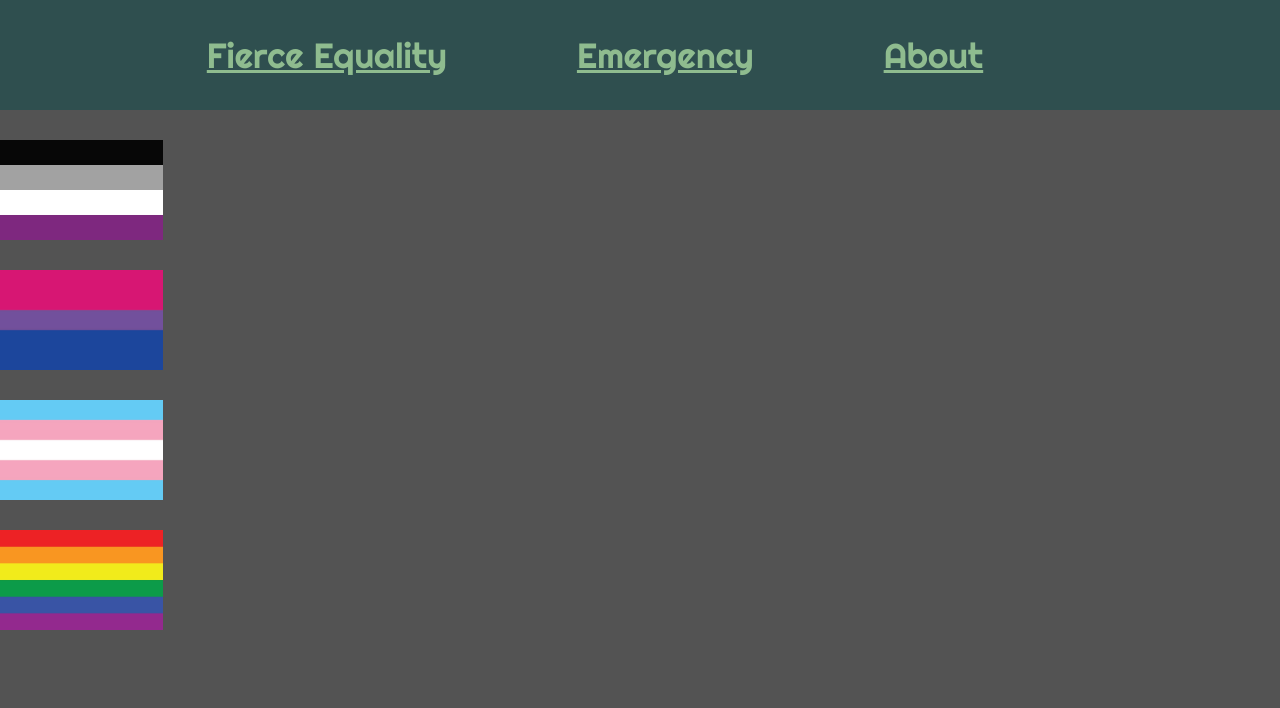
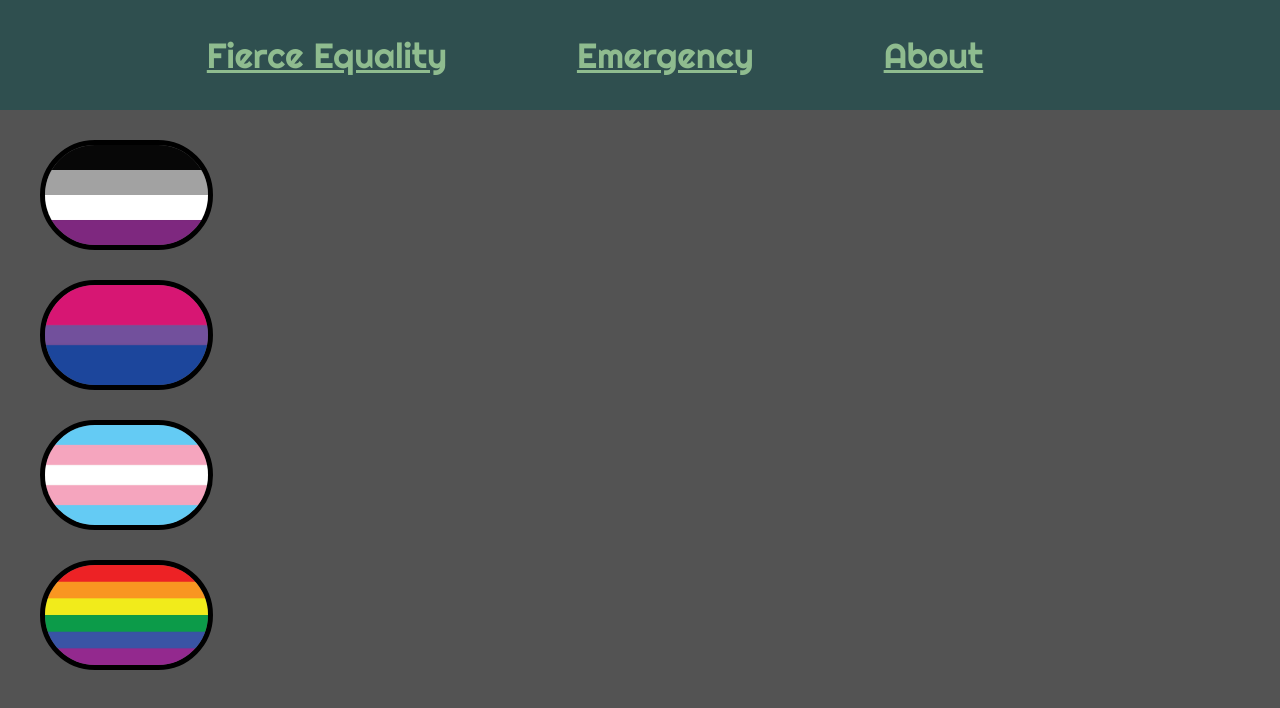
Before and after one commit to sulledy221/FierceEquality2.0, a React (Create React App) app: page / in a window 1280 px wide. Shown: the top 708 px of the page. Built offline with nearby package versions, Linux system fonts and the light colour scheme.

Commit message:
images rendering on the page

```diff
--- a/src/components/HomePage.jsx
+++ b/src/components/HomePage.jsx
@@ -7,10 +7,34 @@ export default function HomePage({ flagItems }) {
   // const [choice, setChoice] = useState("");
   return (
     <div>
-      <img src="/assets/FLAGS/Asexual.jpeg" alt="" className="div-flag" />
-      <img src="/assets/FLAGS/bisexual.jpeg" alt="" className="div-flag" />
-      <img src="/assets/FLAGS/trans.jpeg" alt="" className="div-flag" />
-      <img src="/assets/FLAGS/rainbow.jpeg" alt="" className="div-flag" />
+      <li className="list-flag">
+        <img
+          src="/assets/FLAGS/Asexual.jpeg"
+          alt="Asexual Pride Flag"
+          className="img-flag"
+        />
+      </li>
+      <li className="list-flag">
+        <img
+          src="/assets/FLAGS/bisexual.jpeg"
+          alt="Bisexual Pride Flag"
+          className="img-flag"
+        />
+      </li>
+      <li className="list-flag">
+        <img
+          src="/assets/FLAGS/trans.jpeg"
+          alt="Transgender Pride Flag"
+          className="img-flag"
+        />
+      </li>
+      <li className="list-flag">
+        <img
+          src="/assets/FLAGS/rainbow.jpeg"
+          alt="Gay Pride Flag"
+          className="img-flag"
+        />
+      </li>
     </div>
   );
 }
--- a/src/components/all.css
+++ b/src/components/all.css
@@ -35,9 +35,16 @@ body {
 
 /* Home page code */
 
-.div-flag {
+.img-flag {
   height: 100px;
-  background: chartreuse;
   display: flex;
   margin-top: 30px;
+  margin-left: 40px;
+  border: 5px solid;
+  border-radius: 100px;
 }
+
+.list-flag {
+  list-style-type: none;
+  justify-content: center;
+}
```
